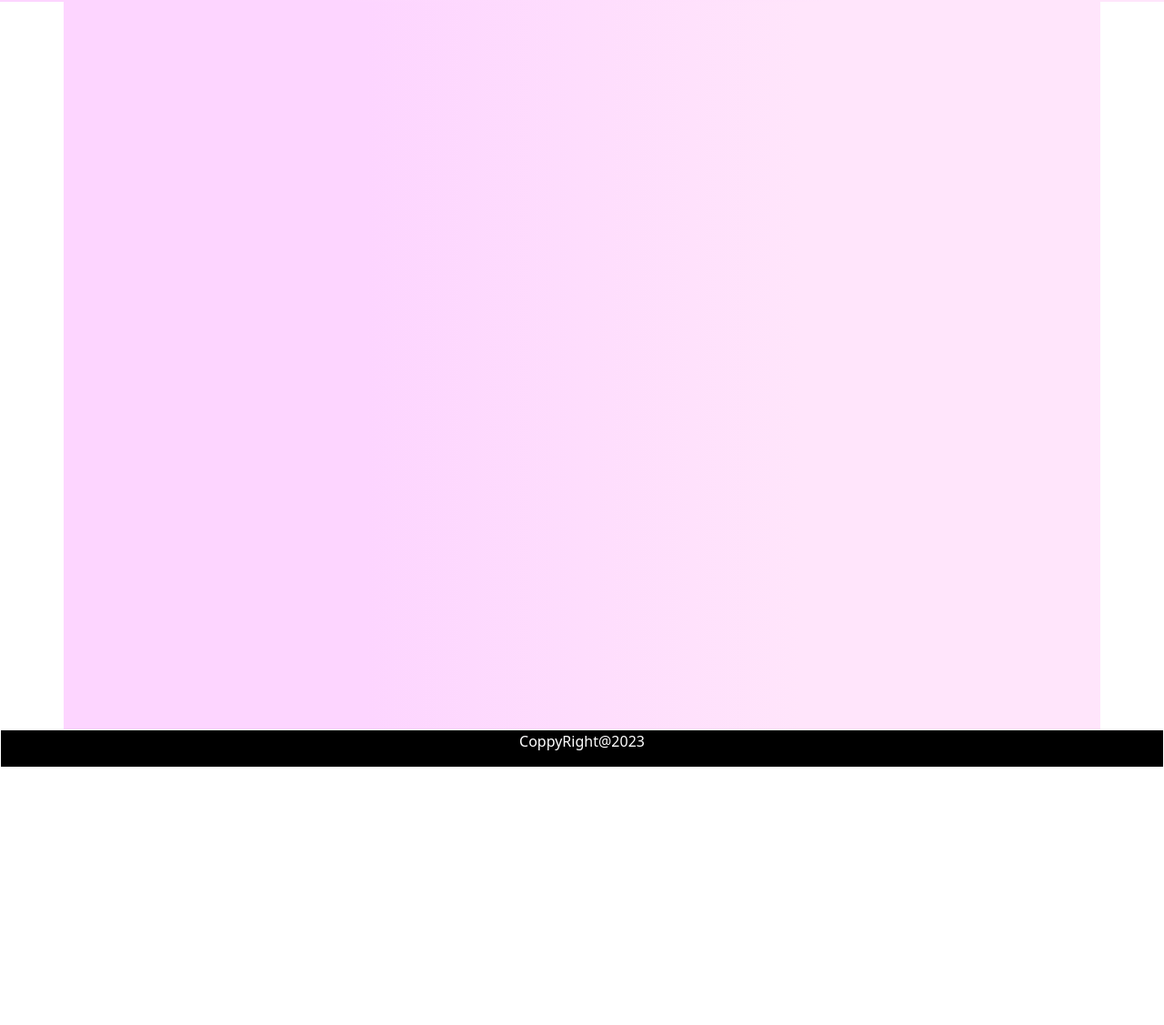
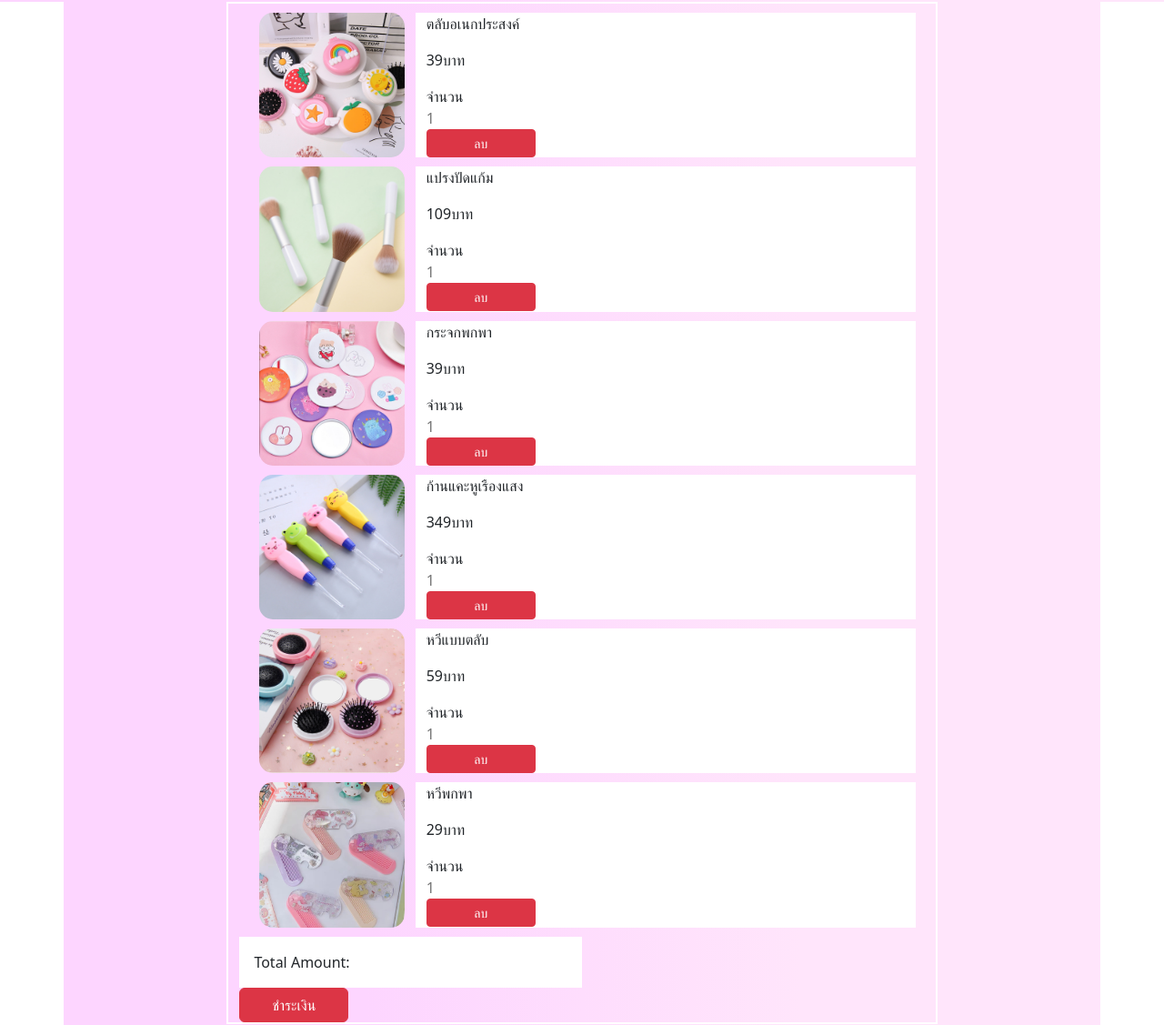
Before and after one commit to amsterdame501/amsterdame501.github.io, a plain HTML site: page mycart.html in a window 1280 px wide. Shown: the part 258-1385 px from the top of the page at 91% size. Before the commit the page ends 1102 px from the top, so only its background shows below. Drawn offline with nearby package versions, Linux system fonts and the light colour scheme.

Commit message:
Add Mycart
Addmycard

```diff
--- a/mycart.html
+++ b/mycart.html
@@ -29,8 +29,96 @@
       </nav>
 <main>
  <div class="container">
+  <div class="container-fluid" style="width: 70%;">
+    <div class="item-list">
+    <div class="row" style=" margin: 10px;" >
+      <div class="col-sm-3" >
+        <img class="img-fluid" src="img-product1.png" alt="" style="border-radius: 15px; ">
+      </div>
+      <div class="col-sm-9 bg-white">
+        <p>ตลับอเนกประสงค์</p><p>39บาท</p>
 
+        <div class="item-form">
+          <div>จำนวน</div>
+          <input type="number" placeholder="1" name="" id="">
+        </div>
+        <button type="button" class="btn btn-danger btn-sm">ลบ</button>
+      </div>
+    </div>
+    <div class="row" style=" margin: 10px;" >
+      <div class="col-sm-3" >
+        <img class="img-fluid" src="img-product2.png" alt="" style="border-radius: 15px; ">
+      </div>
+      <div class="col-sm-9 bg-white">
+        <p>แปรงปัดแก้ม</p><p>109บาท</p>
 
+        <div class="item-form">
+          <div>จำนวน</div>
+          <input type="number" placeholder="1" name="" id="">
+        </div>
+        <button type="button" class="btn btn-danger btn-sm">ลบ</button>
+      </div>
+    </div>
+    <div class="row" style=" margin: 10px;" >
+      <div class="col-sm-3" >
+        <img class="img-fluid" src="img-product3.png" alt="" style="border-radius: 15px; ">
+      </div>
+      <div class="col-sm-9 bg-white">
+        <p>กระจกพกพา</p><p>39บาท</p>
+
+        <div class="item-form">
+          <div>จำนวน</div>
+          <input type="number" placeholder="1" name="" id="">
+        </div>
+        <button type="button" class="btn btn-danger btn-sm">ลบ</button>
+      </div>
+    </div>
+    <div class="row" style=" margin: 10px;" >
+      <div class="col-sm-3" >
+        <img class="img-fluid" src="img-product4.png" alt="" style="border-radius: 15px; ">
+      </div>
+      <div class="col-sm-9 bg-white">
+        <p>ก้านแคะหูเรืองแสง</p><p>349บาท</p>
+
+        <div class="item-form">
+          <div>จำนวน</div>
+          <input type="number" placeholder="1" name="" id="">
+        </div>
+        <button type="button" class="btn btn-danger btn-sm">ลบ</button>
+      </div>
+    </div>
+    <div class="row" style=" margin: 10px;" >
+      <div class="col-sm-3" >
+        <img class="img-fluid" src="img-product5.png" alt="" style="border-radius: 15px; ">
+      </div>
+      <div class="col-sm-9 bg-white">
+        <p>หวีแบบตลับ</p><p>59บาท</p>
+
+        <div class="item-form">
+          <div>จำนวน</div>
+          <input type="number" placeholder="1" name="" id="">
+        </div>
+        <button type="button" class="btn btn-danger btn-sm">ลบ</button>
+      </div>
+    </div>
+    <div class="row" style=" margin: 10px;" >
+      <div class="col-sm-3" >
+        <img class="img-fluid" src="img-product6.png" alt="" style="border-radius: 15px; ">
+      </div>
+      <div class="col-sm-9 bg-white">
+        <p>หวีพกพา</p><p>29บาท</p>
+
+        <div class="item-form">
+          <div>จำนวน</div>
+          <input type="number" placeholder="1" name="" id="">
+        </div>
+        <button type="button" class="btn btn-danger btn-sm">ลบ</button>
+      </div>
+    </div>
+    <div class="w-50 p-3" style="background-color: #ffff;">Total Amount:</div>
+  </div>
+  <button input="" type="submit" value="" class=" btn btn-danger sumit-btn">ชำระเงิน</button>
+  </div>
 </div>
 </main>
 </body>
--- a/styles.css
+++ b/styles.css
@@ -6,14 +6,11 @@
     text-transform: capitalize;
     transition: all 0.2s linear;
 }
-
 .container{
     display: flex;
     justify-content: center;
     width: 1140px;
     margin: 0 auto;
-    background-color: yellow;
-    padding: 10px;
     gap: 20px;
     min-height: 100vh;
     background: linear-gradient( 90deg,#fdd5ff 29.1%,#ffe5fb 71.1%);
@@ -131,17 +128,13 @@ border: 2px solid #ffff;
     border-radius: 15px;
 
 }
-
 .product-box{
     display: flex;
     width: 100%;
     object-fit:cover;
     border-radius: 15px;
-
 }
-
 .product-container{
-
 width: 100%;
 padding: 10px;
 gap: 10px;
@@ -188,17 +181,20 @@ margin-bottom: 10px;
 }
 .box-product :hover img{
     transform: scale(1.1);
-
 }
 .btn{
     width: 120px;
 }
-
 footer{
+    padding: 10px;
     color: white;
     background-color: black;
     border: 1px solid #ffff;
     text-align: center;
+}
+.amout-box{
+
+    background: aqua;
 }
 @media (max-width: 768px) {
 .container{
```
Also changed, not shown: checkout.html (+1 -1 lines), index.html (+5 -6 lines).
